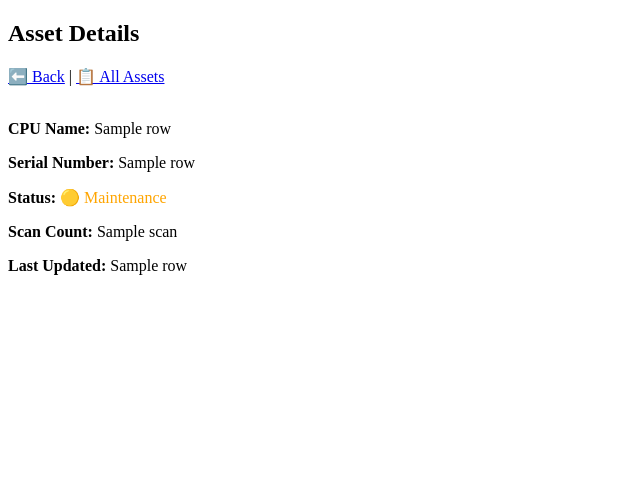
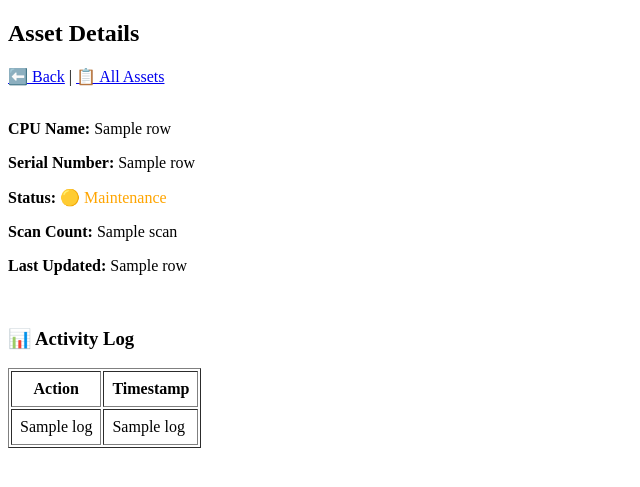
Before and after one commit to Fakhrul0029/Asset-Tracker-System, a Flask app: template templates/asset.html in a window 1280 px wide. Shown: the top 487 px of the page, without its empty margins (0-640 px from the left). Run offline with Flask 3, Linux system fonts and the light colour scheme; the template is opened without the code that fills it: most values are stand-ins (such as "Sample title", 1, 10 or a date in 2020).

Commit message:
Update asset.html

```diff
--- a/templates/asset.html
+++ b/templates/asset.html
@@ -28,5 +28,28 @@
 <p><b>Scan Count:</b> {{ scan }}</p>
 <p><b>Last Updated:</b> {{ data[5] }}</p>
 
+<br>
+
+<!-- 🔥 LOG SECTION (NEW FEATURE) -->
+<h3>📊 Activity Log</h3>
+
+{% if logs %}
+<table border="1" cellpadding="8">
+    <tr>
+        <th>Action</th>
+        <th>Timestamp</th>
+    </tr>
+
+    {% for log in logs %}
+    <tr>
+        <td>{{ log[2] }}</td>
+        <td>{{ log[3] }}</td>
+    </tr>
+    {% endfor %}
+</table>
+{% else %}
+<p>No activity logs yet.</p>
+{% endif %}
+
 </body>
 </html>
```
